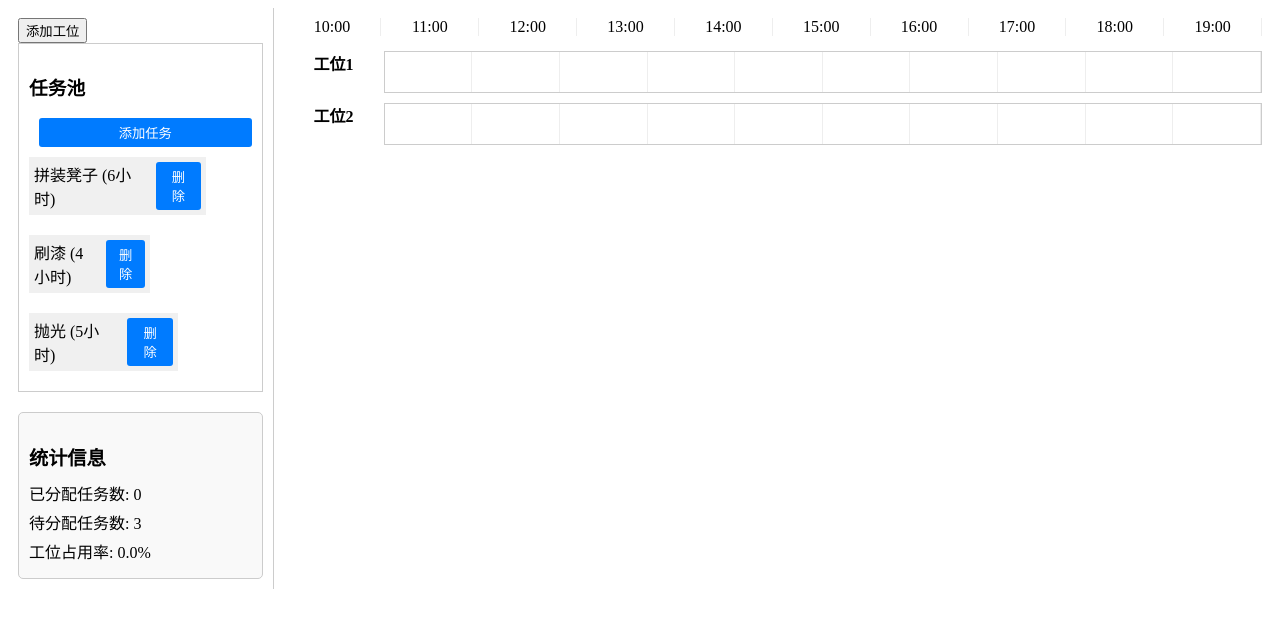
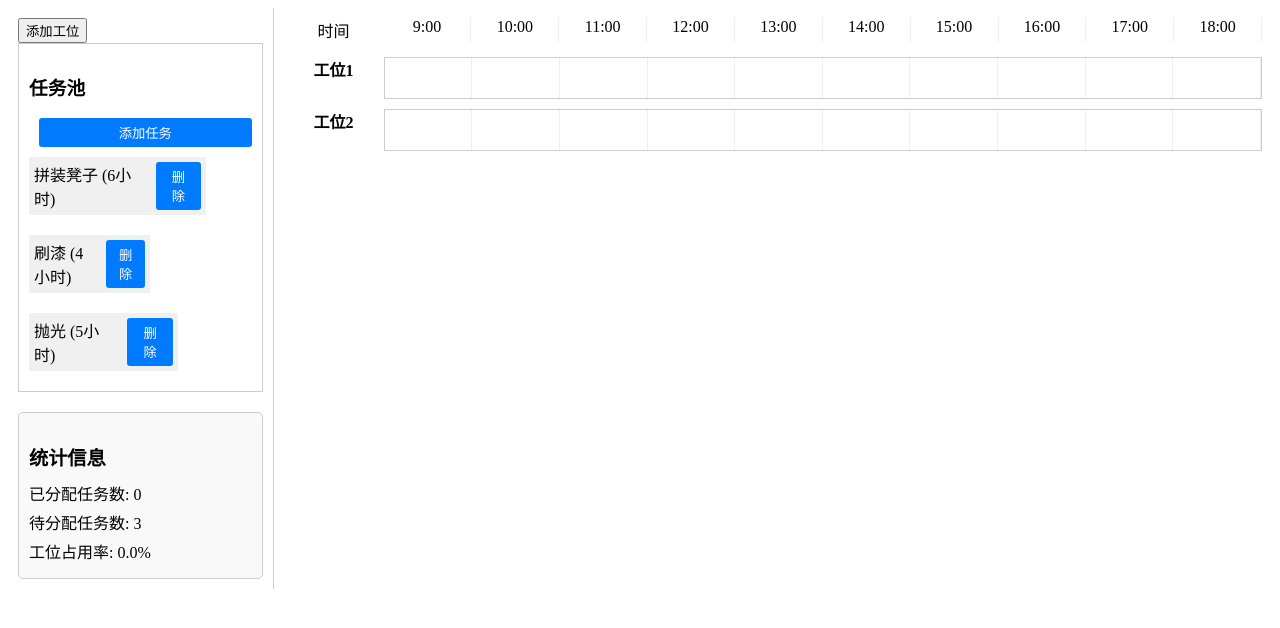
Before and after one commit to Ray-Soong/schedulesystem, a Vue app in the folder scheduler/: page / in a window 1280 px wide. Shown: the top 628 px of the page. Built offline with nearby package versions, Linux system fonts and the light colour scheme.

Commit message:
优化时间线，添加时间label

```diff
--- a/scheduler/src/components/WorkstationPool.vue
+++ b/scheduler/src/components/WorkstationPool.vue
@@ -2,8 +2,9 @@
   <div class="workstation-pool">
     <!-- 时间线，显示 9:00 到 19:00 (10 小时) -->
     <div class="time-line">
+      <div class="time-line-label" style="width: var(--timeline-label-width, 100px); text-align: center;">时间</div>
       <div v-for="hour in 10" :key="hour" class="time-line-hour">
-        {{ hour + 9 }}:00
+      {{ parseInt(hour) + 8 }}:00
       </div>
     </div>
 
```
